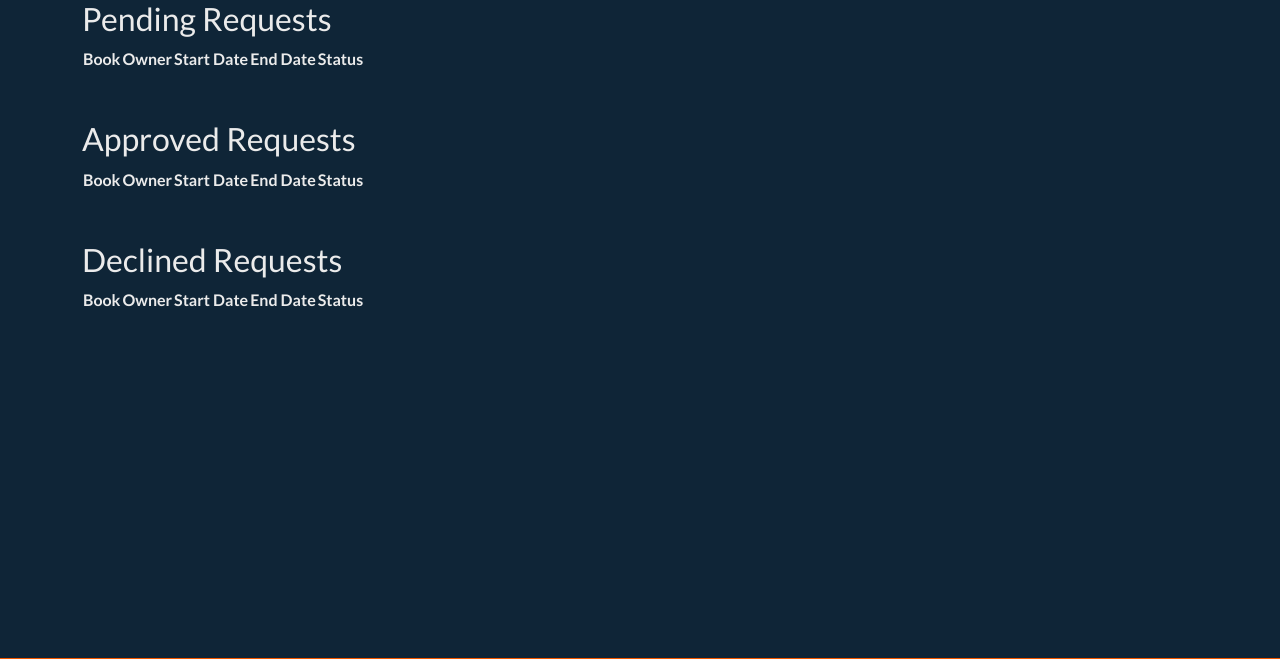
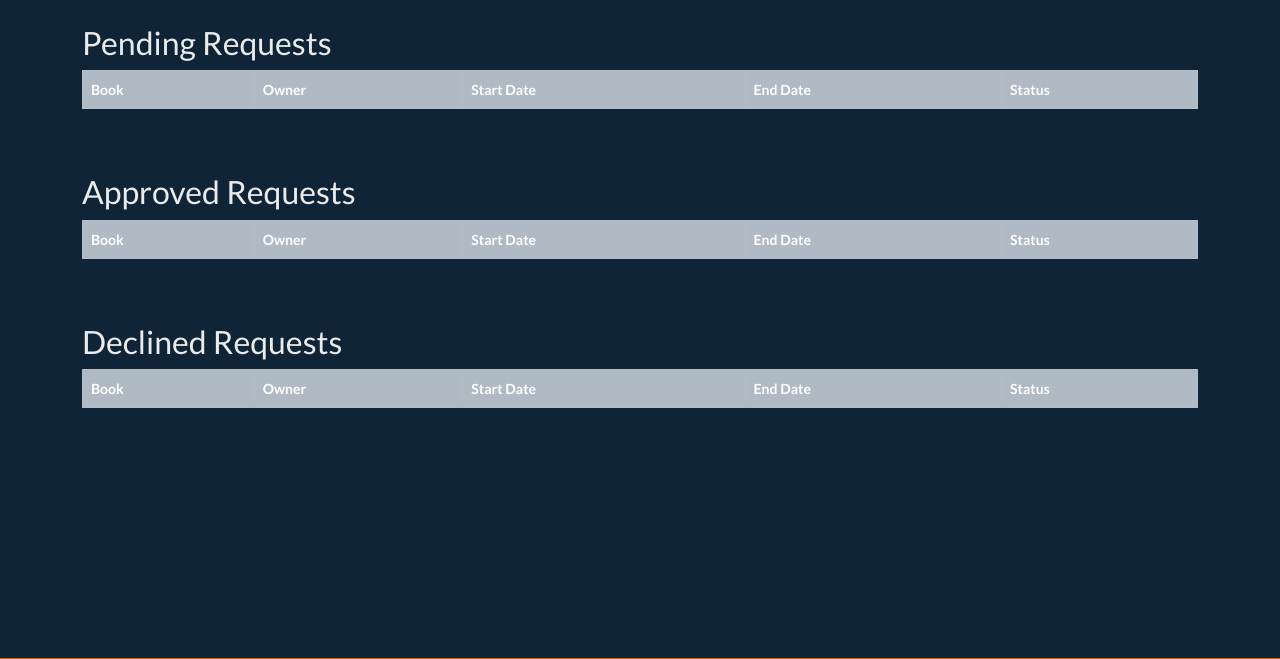
Before and after one commit to AnthonyJia/Library-Swap, a Django app: page /books/borrow_request/my_list/ in a window 1280 px wide. Shown: the part 58-717 px from the top of the page. Run offline with Django 4.2, Linux system fonts and the light colour scheme; the visitor is signed in with stand-in values (Sample User, id 1); data that the repository does not hold is empty; some libraries are stand-ins or nearby versions.

Commit message:
did some UI improvement for my borrow request and manage borrow request pages

```diff
--- a/books/templates/books/my_borrow_request_list.html
+++ b/books/templates/books/my_borrow_request_list.html
@@ -1,9 +1,10 @@
 {% extends 'base.html' %}
 {% block content %}
 
-<h2>Pending Requests</h2>
-<table>
-  <thead>
+<h2 class="mt-4">Pending Requests</h2>
+<div class="table-responsive">
+  <table class="table table-striped table-bordered align-middle">
+    <thead class="table-light">
       <tr>
         <th>Book</th>
         <th>Owner</th>
@@ -26,10 +27,12 @@
       {% endfor %}
     </tbody>
   </table>
+</div>
 
 <h2 class="mt-5">Approved Requests</h2>
-<table>
-  <thead>
+<div class="table-responsive">
+  <table class="table table-striped table-bordered align-middle">
+    <thead class="table-light">
       <tr>
         <th>Book</th>
         <th>Owner</th>
@@ -52,10 +55,12 @@
       {% endfor %}
     </tbody>
   </table>
+</div>
 
 <h2 class="mt-5">Declined Requests</h2>
-<table>
-  <thead>
+<div class="table-responsive">
+  <table class="table table-striped table-bordered align-middle">
+    <thead class="table-light">
       <tr>
         <th>Book</th>
         <th>Owner</th>
@@ -78,5 +83,6 @@
       {% endfor %}
     </tbody>
   </table>
+</div>
 
 {% endblock %}
--- a/projectb18/settings.py
+++ b/projectb18/settings.py
@@ -16,7 +16,7 @@ environ.Env.read_env(os.path.join(BASE_DIR, '.env'))
 
 # Security Settings
 SECRET_KEY = env('SECRET_KEY', default='fallback-dev-key')
-DEBUG = env.bool('DEBUG', default=False)
+DEBUG = env.bool('DEBUG', default=True)
 ALLOWED_HOSTS = env.list('ALLOWED_HOSTS', default=['.herokuapp.com', 'localhost', '127.0.0.1'])
 
 if not DEBUG:
```
Also changed, not shown: books/templates/books/borrow_request_list.html (+16 -12 lines). Lines whose indentation alone changed are shown as unchanged.
